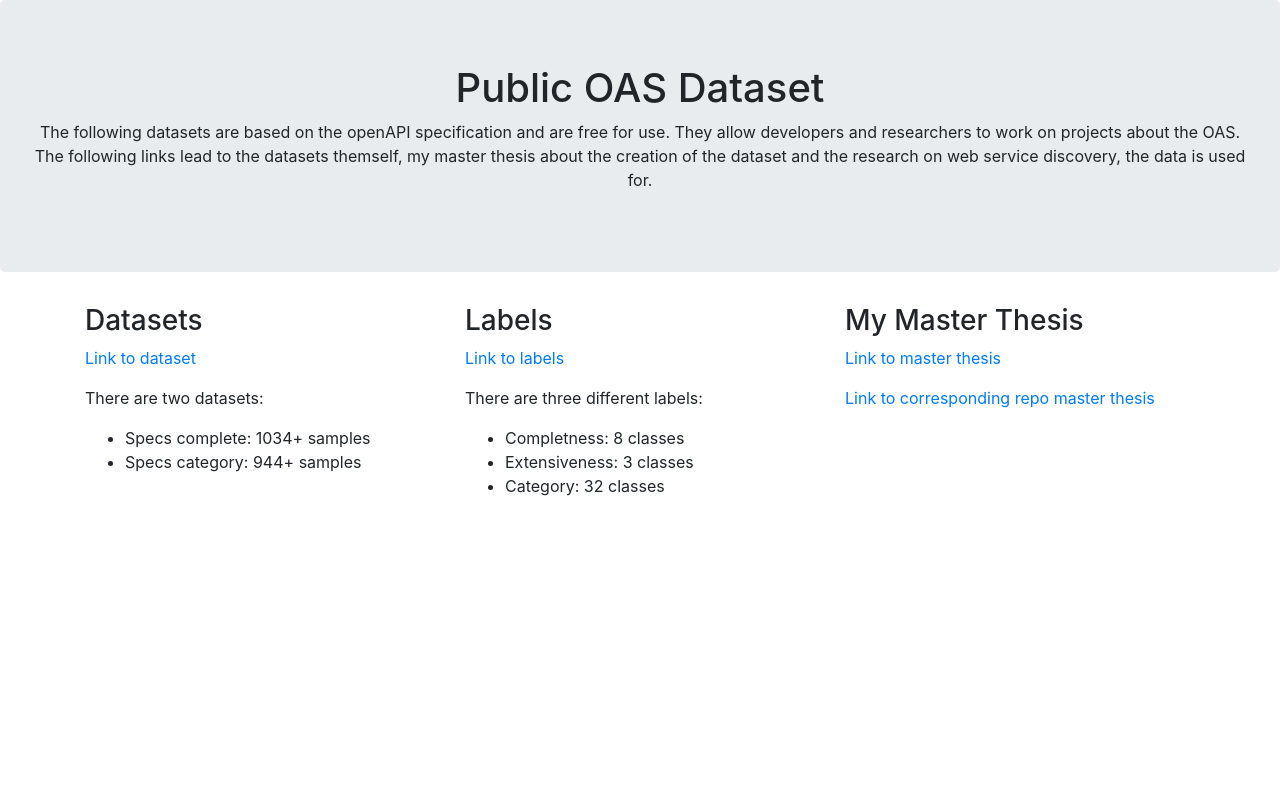
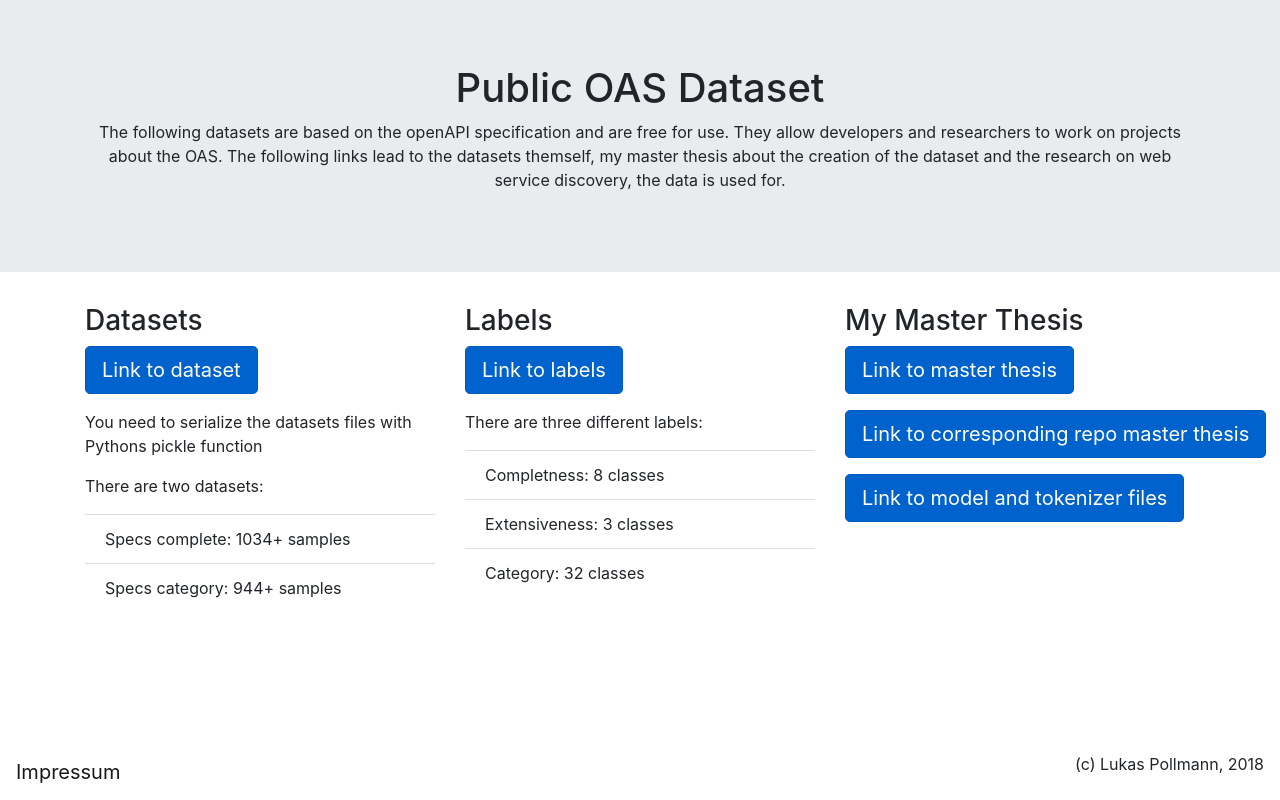
Before and after one commit to pmanlukas/datasetWeb, a plain HTML site: page index.html in a window 1280 px wide. Drawn offline with nearby package versions, Linux system fonts and the light colour scheme.

Commit message:
add links and adjust design

```diff
--- a/index.html
+++ b/index.html
@@ -17,42 +17,50 @@ crossorigin="anonymous">
   <body>
 
 
-    <div class="jumbotron text-center">
-        <h1>Public OAS Dataset</h1>
-        <p>The following datasets are based on the openAPI specification and are free for use. They allow developers and researchers to
-            work on projects about the OAS. The following links lead to the datasets themself, my master thesis about the creation of the
-            dataset and the research on web service discovery, the data is used for.
-        </p>
+    <div class="jumbotron jumbotron-fluid text-center">
+        <div class="container">
+            <h1>Public OAS Dataset</h1>
+            <p>The following datasets are based on the openAPI specification and are free for use. They allow developers and researchers to
+                work on projects about the OAS. The following links lead to the datasets themself, my master thesis about the creation of the
+                dataset and the research on web service discovery, the data is used for.
+            </p>
+          </div>
     </div>
 
     <div class="container">
     <div class="row">
         <div class="col-sm-4">
             <h3>Datasets</h3>
-            <p><a href="https://github.com/pmanlukas/thesisdata/tree/master/data/datasets/">Link to dataset</a></p>
+            <p><a href="https://github.com/pmanlukas/thesisdata/tree/master/data/datasets/" class="btn btn-primary btn-lg active" role="button">Link to dataset</a></p>
+            <p>You need to serialize the datasets files with Pythons pickle function</p>
             <p>There are two datasets:</p>
-            <ul>
-                <li>Specs complete: 1034+ samples</li>
-                <li>Specs category: 944+ samples</li>
+            <ul class="list-group list-group-flush">
+                <li class="list-group-item">Specs complete: 1034+ samples</li>
+                <li class="list-group-item">Specs category: 944+ samples</li>
             </ul>
         </div>
         <div class="col-sm-4">
             <h3>Labels</h3>
-            <p><a href="https://github.com/pmanlukas/thesisdata/tree/master/data/labels/">Link to labels</a></p>
+            <p><a href="https://github.com/pmanlukas/thesisdata/tree/master/data/labels/" class="btn btn-primary btn-lg active" role="button">Link to labels</a></p>
             <p>There are three different labels:</p>
-            <ul>
-                <li>Completness: 8 classes</li>
-                <li>Extensiveness: 3 classes</li>
-                <li>Category: 32 classes</li>
+            <ul class="list-group list-group-flush">
+                <li class="list-group-item">Completness: 8 classes</li>
+                <li class="list-group-item">Extensiveness: 3 classes</li>
+                <li class="list-group-item">Category: 32 classes</li>
             </ul>
         </div>
         <div class="col-sm-4">
             <h3>My Master Thesis</h3>
-            <p><a href="url">Link to master thesis</a></p>
-            <p><a href="https://github.com/pmanlukas/thesisdata">Link to corresponding repo master thesis</a></p>
+            <p><a href="url" class="btn btn-primary btn-lg active" role="button">Link to master thesis</a></p>
+            <p><a href="https://github.com/pmanlukas/thesisdata" class="btn btn-primary btn-lg active" role="button">Link to corresponding repo master thesis</a></p>
+            <p><a href="https://drive.google.com/drive/folders/1diqXIyZ-gTRnNINCP5l69x6NIItLe-Y_?usp=sharing" class="btn btn-primary btn-lg active" role="button">Link to model and tokenizer files</a></p>
         </div>
     </div>
     </div>
+    <nav class="navbar fixed-bottom navbar-light bg-faded">
+        <a class="navbar-brand" href="#">Impressum</a>
+        <p>(c) Lukas Pollmann, 2018</p>
+    </nav>
 
     <!-- Optional JavaScript -->
     <!-- jQuery first, then Popper.js, then Bootstrap JS -->
```
